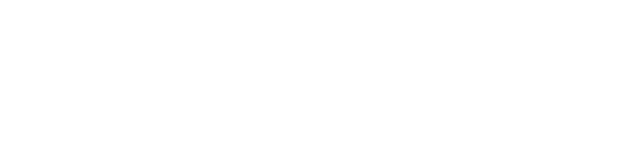
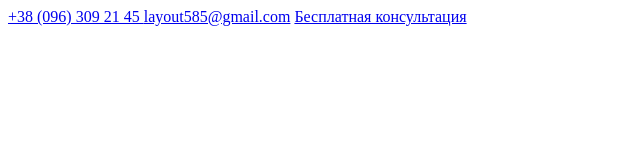
Before and after one commit to Nastassia27/youtube-pet-project, a plain HTML site: page index.html in a window 1280 px wide. Shown: the whole page, without its empty margins (0-640 px from the left). Drawn offline with Linux system fonts and the light colour scheme.

Commit message:
create header

```diff
--- a/index.html
+++ b/index.html
@@ -9,12 +9,14 @@
 <body>
     <header class="header">
         <div class="header__top">
-
+            <div class="container">
+                <a href="#">+38 (096) 309 21 45 </a>
+                <a href="#">layout585@gmail.com</a>
+                <a href="#">Бесплатная консультация</a>
+            </div>
         </div>
         <div class="header__content">
-            <p>
 
-            </p>
         </div>
     </header>
 </body>
```
